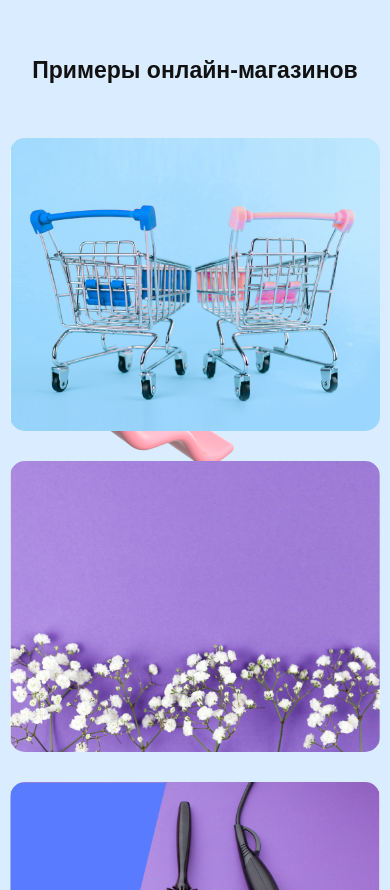
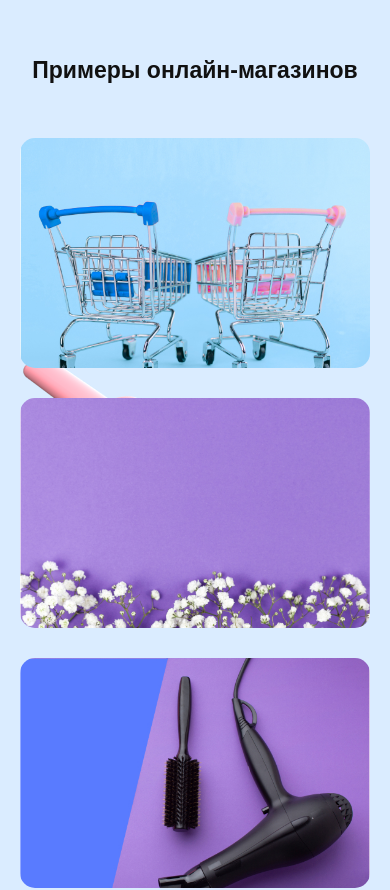
Before and after one commit to Rootselection/testworkunic, a website: page app/index.html in a window 390 px wide. Shown: the part 2260-3150 px from the top of the page. Drawn offline with nearby package versions, Linux system fonts and the light colour scheme; files that its build step writes are made by us from their sources; files whose address does not match are found by name.

Commit message:
fixed second slider

```diff
--- a/app/index.html
+++ b/app/index.html
@@ -6,6 +6,7 @@
   <meta name="viewport" content="width=device-width, initial-scale=1.0">
   <link href="https://fonts.googleapis.com/css2?family=Didact+Gothic&display=swap" rel="stylesheet">
   <link rel="stylesheet" type="text/css" href="//cdn.jsdelivr.net/npm/slick-carousel@1.8.1/slick/slick.css" />
+  <link rel="stylesheet" href="https://unpkg.com/swiper@8/swiper-bundle.min.css"/>
   <link rel="stylesheet" href="css/style.min.css">
   <title>testwork</title>
 </head>
@@ -242,7 +243,8 @@
         Примеры онлайн-магазинов
       </h2>
       <div class="examples__wrapper swiper container">
-        <div class="examples__item">
+        <div class="swiper-wrapper">
+          <div class="examples__item swiper-slide">
             <img class="examples__item-img" src="images/examples/slider/1.jpg" alt="example photo">
             <div class="examples__item-hover">
               <h3 class="examples__item-hover-title">
@@ -253,7 +255,7 @@
               </p>
             </div>
           </div>
-        <div class="examples__item">
+          <div class="examples__item swiper-slide">
             <img class="examples__item-img" src="images/examples/slider/2.jpg" alt="example photo">
             <div class="examples__item-hover">
               <h3 class="examples__item-hover-title">
@@ -264,7 +266,7 @@
               </p>
             </div>
           </div>
-        <div class="examples__item">
+          <div class="examples__item swiper-slide">
             <img class="examples__item-img" src="images/examples/slider/3.jpg" alt="example photo">
             <div class="examples__item-hover">
               <h3 class="examples__item-hover-title">
@@ -275,7 +277,7 @@
               </p>
             </div>
           </div>
-        <div class="examples__item">
+          <div class="examples__item swiper-slide">
             <img class="examples__item-img" src="images/examples/slider/4.jpg" alt="example photo">
             <div class="examples__item-hover">
               <h3 class="examples__item-hover-title">
@@ -286,7 +288,7 @@
               </p>
             </div>
           </div>
-        <div class="examples__item">
+          <div class="examples__item swiper-slide">
             <img class="examples__item-img" src="images/examples/slider/5.jpg" alt="example photo">
             <div class="examples__item-hover">
               <h3 class="examples__item-hover-title">
@@ -297,7 +299,7 @@
               </p>
             </div>
           </div>
-        <div class="examples__item">
+          <div class="examples__item swiper-slide">
             <img class="examples__item-img" src="images/examples/slider/6.jpg" alt="example photo">
             <div class="examples__item-hover">
               <h3 class="examples__item-hover-title">
@@ -307,8 +309,13 @@
                 для художников
               </p>
             </div>
+
           </div>
+        </div>
+        <div class="swiper-button-prev"><svg width="14" height="26" viewBox="0 0 14 26" fill="none" xmlns="http://www.w3.org/2000/svg"><path d="M13 25L1 13L13 1" stroke="black" stroke-width="2" stroke-linecap="round" stroke-linejoin="round"/></svg></div>
+        <div class="swiper-button-next"><svg width="14" height="26" viewBox="0 0 14 26" fill="none" xmlns="http://www.w3.org/2000/svg"><path d="M1 25L13 13L1 1" stroke="black" stroke-width="2" stroke-linecap="round" stroke-linejoin="round"/></svg></div>
 
+      </div>
     </section>
     <section class="more">
       <div class="more__wrapper container">
@@ -429,7 +436,8 @@
 </footer>
 
   <script src="https://code.jquery.com/jquery-3.6.0.min.js"></script>
-<script type="text/javascript" src="//cdn.jsdelivr.net/npm/slick-carousel@1.8.1/slick/slick.min.js"></script>
+<script src="https://cdnjs.cloudflare.com/ajax/libs/slick-carousel/1.8.1/slick.min.js"></script>
+<script src="https://unpkg.com/swiper@8/swiper-bundle.min.js"></script>
 <script src="js/main.min.js"></script>
 </body>
 </html>
--- a/app/js/main.js
+++ b/app/js/main.js
@@ -6,7 +6,7 @@ $('.icon-menu').on('click', function(){
 // Burger btn
 
 $('.steps__slider').slick({
-  infinite: true,
+  infinite: false,
   slidesToShow: 1,
   variableWidth: true,
   prevArrow: '<button class="slide-arrow prev-arrow"><svg width="14" height="26" viewBox="0 0 14 26" fill="none" xmlns="http://www.w3.org/2000/svg"><path d="M13 25L1 13L13 1" stroke="black" stroke-width="2" stroke-linecap="round" stroke-linejoin="round"/></svg></button>',
@@ -24,3 +24,21 @@ $('.steps__slider').slick({
     // },
   ]
 });
+
+document.addEventListener('DOMContentLoaded', () => {
+  const width = window.innerWidth
+  if (width < 768){
+    const slider = new Swiper(".examples__wrapper",{
+      slidesPerView: 1,
+      grid: {
+        rows: 3,
+      },
+      spaceBetween: 30,
+      navigation: {
+        nextEl: '.swiper-button-next',
+        prevEl: '.swiper-button-prev',
+      },
+
+    })
+  }
+});
--- a/app/scss/_global.scss
+++ b/app/scss/_global.scss
@@ -47,17 +47,83 @@ body {
   }
 }
 
+// Container
+
+.swiper {
+  @media (max-width: $bp-m) {
+    height: 870px;
+  }
+
+}
+
+.swiper-button-prev,
+.swiper-button-next {
+  display: none;
+  width: 60px;
+  height: 60px;
+  border: 2px solid rgb(103, 174, 252);
+  border-radius: 15px;
+  cursor: pointer;
+
+  position: absolute;
+  left: 50%;
+  -webkit-box-pack: center;
+  justify-content: center;
+  -webkit-box-align: center;
+  align-items: center;
+  & svg{
+    position: absolute;
+    top: 50%;
+    left: 50%;
+    transform: translate(-50%, -50%);
+  }
+  @media (max-width: $bp-m) {
+    display: flex;
+    top: 95%;
+    background-image: url('') !important;
+  }
+}
+.swiper-button-prev{
+  left: 10%;
+}
+.swiper-button-next{
+  left: 70%;
+}
+
+.swiper-button-next:after,
+.swiper-rtl .swiper-button-prev:after,
+.swiper-button-prev:after,
+.swiper-rtl .swiper-button-next:after {
+  content: '';
+}
+
+.swiper-slide {
+  @media (max-width: $bp-m) {
+    height: 230px;
+  }
+
+}
+
+.swiper-wrapper {
+  display: grid;
+  grid-template-columns: repeat(2, 1fr);
+  grid-gap: 30px;
+
+  @media (max-width: $bp-m) {
+    display: flex;
+    grid-template-columns: none;
+    grid-gap: 0;
+  }
+}
+
 .slick-slider {
   position: static;
 
 }
-.steps__slider{
 
-}
+.steps__slider {}
 
-.slick-track {
-
-}
+.slick-track {}
 
 .slick-list {
   overflow: visible !important;
@@ -97,7 +163,7 @@ body {
   margin-left: 92px;
 }
 
-// Container
+//
 
 .logo {
   display: flex;
--- a/app/scss/_header.scss
+++ b/app/scss/_header.scss
@@ -329,6 +329,9 @@
         width: 25%;
         text-align: center;
         height: inherit;
+        @media (max-width: $bp-m) {
+          width: 100%;
+        }
       }
 
       .menu__link {
--- a/app/scss/_index.scss
+++ b/app/scss/_index.scss
@@ -264,9 +264,9 @@
   // .examples__wrapper
 
   &__inner {
-    display: grid;
-    grid-template-columns: repeat(2, 1fr);
-    grid-gap: 30px;
+    // display: grid;
+    // grid-template-columns: repeat(2, 1fr);
+    // grid-gap: 30px;
   }
 
   // .examples__title
@@ -278,9 +278,10 @@
   // .examples__inner
 
   &__wrapper {
-    display: grid;
-    grid-template-columns: repeat(2, 1fr);
-    grid-gap: 30px;
+
+    @media (max-width: $bp-m){
+      padding: 0 20px;
+    }
     @media (max-width: $bp-s) {
       grid-template-columns: repeat(1, 1fr);
     }
@@ -303,7 +304,7 @@
   &__item-img {
     width: -webkit-fill-available;
     @media (max-width: $bp-m) {
-      width: 500px;
+      width: 100%;
     }
   }
 
```
Also changed, not shown: app/html/default/_head.html (+1 -0 lines), app/html/default/_scripts.html (+2 -1 lines), app/html/index.html (+12 -6 lines), app/css/style.min.css, app/js/main.min.js, dist/css/style.min.css, dist/html/default/_head.html, dist/html/default/_scripts.html, dist/html/index.html, dist/index.html, dist/js/main.min.js. Lines whose indentation alone changed are shown as unchanged.
